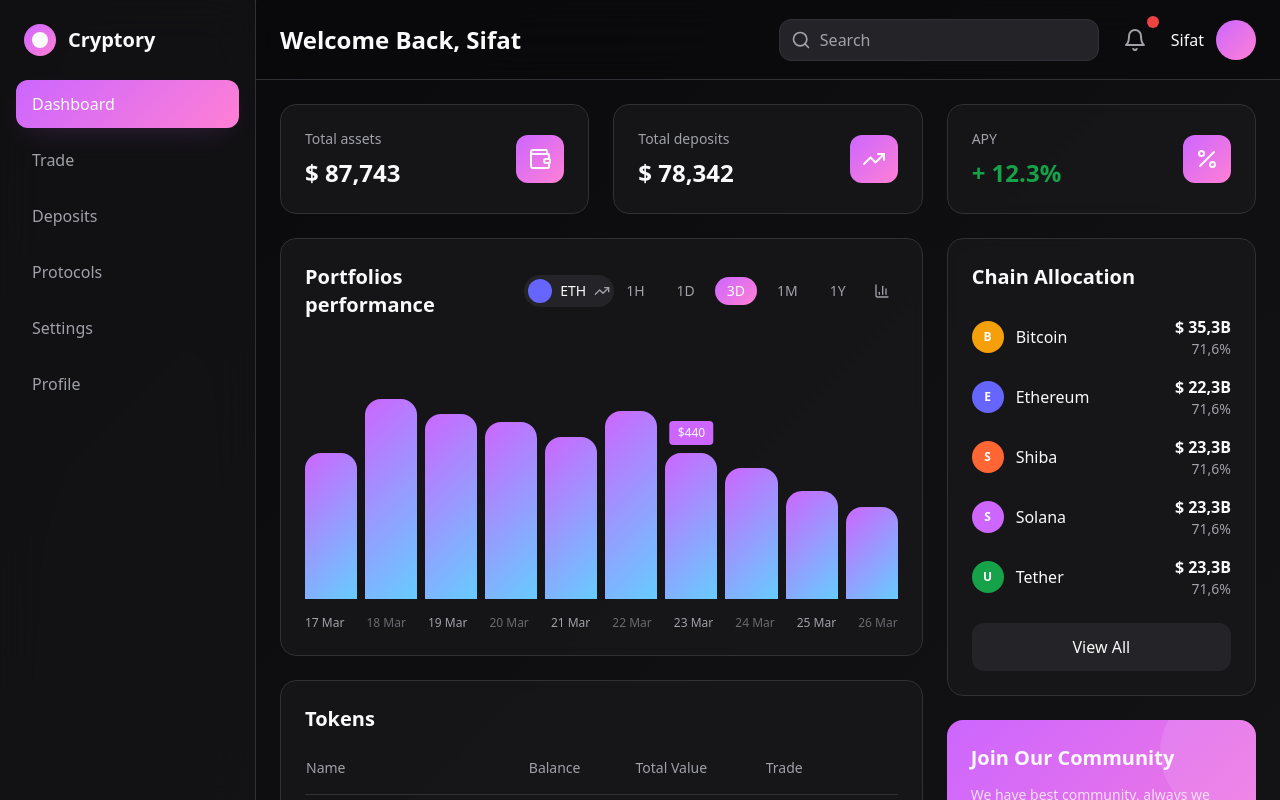
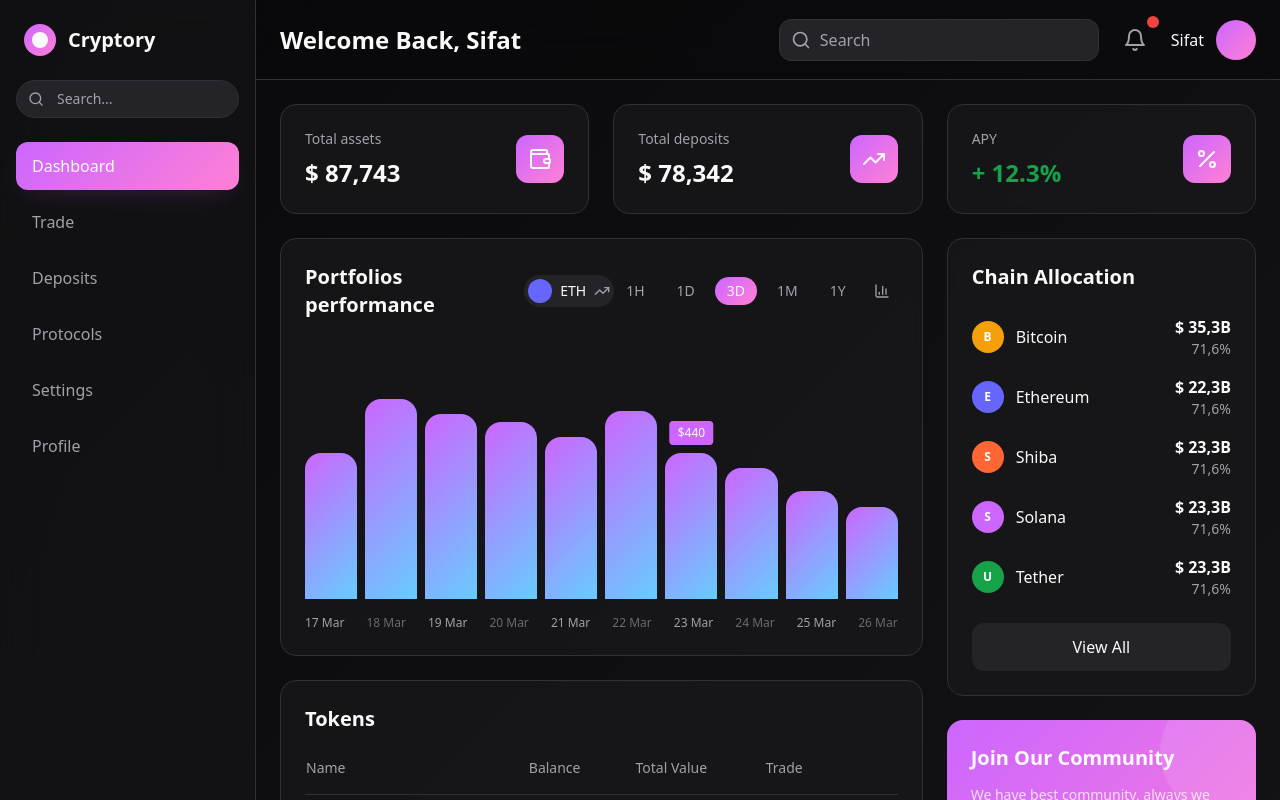
Before and after one commit to abhinavsudhik/stock-prophecy, a React (Vite) app: page / in a window 1280 px wide. Shown: the top 800 px of the page. Built offline with nearby package versions, Linux system fonts and the light colour scheme; the HTML template or start-up script is replaced by a standard one.

Commit message:
Add search bar

```diff
--- a/src/components/Sidebar.tsx
+++ b/src/components/Sidebar.tsx
@@ -1,4 +1,4 @@
-import { LayoutGrid, TrendingUp, CreditCard, Layers, Settings, User } from "lucide-react";
+import { LayoutGrid, TrendingUp, CreditCard, Layers, Settings, User, Search } from "lucide-react";
 import { cn } from "@/lib/utils";
 
 const navigation = [
@@ -22,6 +22,17 @@ export const Sidebar = () => {
         </div>
       </div>
 
+      <div className="px-4 mb-6">
+        <div className="relative">
+          <Search className="absolute left-3 top-1/2 transform -translate-y-1/2 w-4 h-4 text-muted-foreground" />
+          <input
+            type="text"
+            placeholder="Search..."
+            className="w-full pl-10 pr-4 py-2 bg-muted rounded-full border border-border focus:outline-none focus:ring-2 focus:ring-primary text-foreground placeholder-muted-foreground text-sm"
+          />
+        </div>
+      </div>
+
       <nav className="px-4 space-y-2">
         {navigation.map((item) => (
           <button
```
